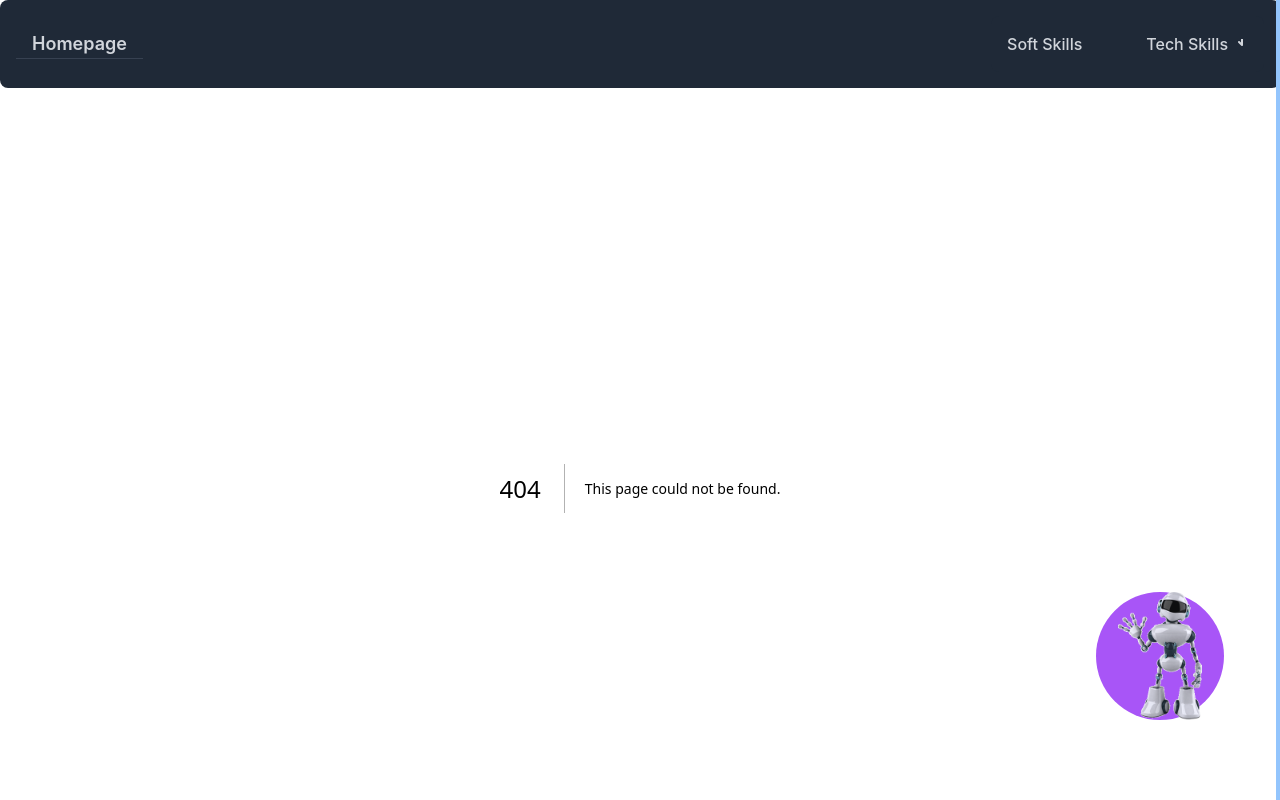
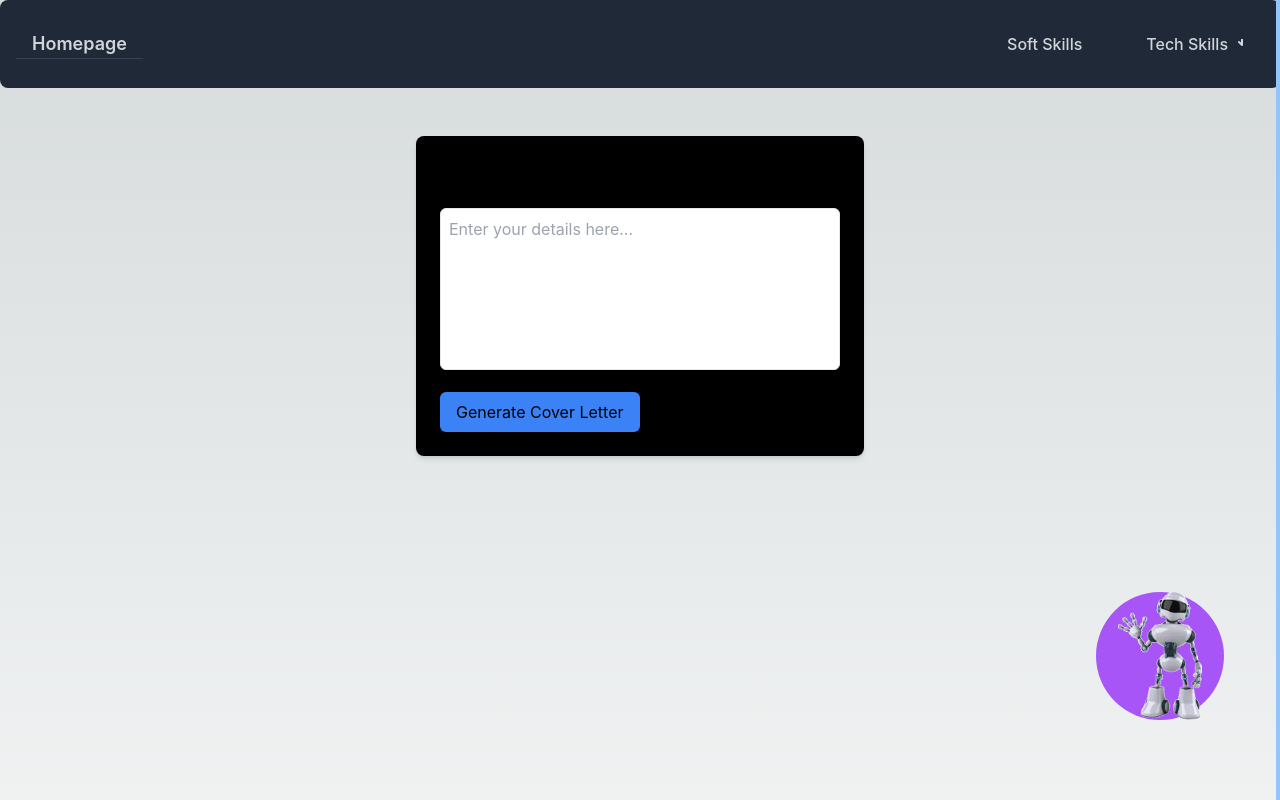
Before and after one commit to wunderfisch/nextjs_group_project, a Next.js app: page /generator in a window 1280 px wide. Before the commit this address had no page. Shown: the top 800 px of the page. Built offline with nearby package versions, Linux system fonts and the light colour scheme.

Commit message:
cover letter generator

```diff
--- /dev/null
+++ b/src/components/CoverLetterGenerator.tsx
@@ -0,0 +1,76 @@
+import React, { useState } from "react";
+
+const CoverLetterGenerator = () => {
+  const [input, setInput] = useState("");
+  const [generatedLetter, setGeneratedLetter] = useState("");
+
+  const generateCoverLetter = async () => {
+    const data = {
+      type: "text",
+      message: input,
+    };
+
+    try {
+      const res = await fetch("/api/openai", {
+        method: "POST",
+        body: JSON.stringify(data),
+        headers: {
+          Accept: "application/json",
+          "Content-Type": "application/json",
+        },
+      });
+
+      const responseData = await res.json();
+
+      if (responseData?.text) {
+        setGeneratedLetter(responseData.text); // Set the generated cover letter
+      }
+    } catch (error) {
+      console.log(error);
+    }
+  };
+
+  const downloadCoverLetter = () => {
+    const blob = new Blob([generatedLetter], { type: "text/plain" });
+    const url = URL.createObjectURL(blob);
+    const link = document.createElement("a");
+    link.href = url;
+    link.download = "cover_letter.txt";
+    link.click();
+  };
+
+  return (
+    <div className="flex flex-col items-center min-h-screen bg-white-100 py-8">
+      <div className="w-full max-w-md bg-black p-6 rounded-lg shadow-md">
+        <h2 className="text-2xl font-semibold mb-4">Generate Your Cover Letter</h2>
+        <textarea
+          value={input}
+          onChange={(e) => setInput(e.target.value)}
+          placeholder="Enter your details here..."
+          className="border p-2 mb-4 w-full rounded-md resize-none text-stone-900"
+          rows={6}
+        />
+        <button
+          onClick={generateCoverLetter}
+          className="bg-blue-500 text-black px-4 py-2 rounded-md shadow-md hover:bg-blue-600 transition duration-300"
+        >
+          Generate Cover Letter
+        </button>
+        {generatedLetter && (
+          <div className="mt-6 p-4 bg-gray-200 rounded-md">
+            <h3 className="text-lg font-semibold mb-2">Generated Cover Letter:</h3>
+            <pre className="overflow-auto max-h-40">{generatedLetter}</pre>
+            <button
+              onClick={downloadCoverLetter}
+              className="bg-green-500 text-black px-4 py-2 rounded-md mt-2 shadow-md hover:bg-green-600 transition duration-300"
+            >
+              Download Cover Letter
+            </button>
+          </div>
+        )}
+      </div>
+    </div>
+  );
+};
+
+export default CoverLetterGenerator;
--- /dev/null
+++ b/src/pages/generator.tsx
@@ -0,0 +1,12 @@
+import React from "react";
+import CoverLetterGenerator from "../components/CoverLetterGenerator";
+
+const Generator = () => {
+  return (
+    <div className="container mx-auto p-4">
+      <CoverLetterGenerator />
+    </div>
+  );
+};
+
+export default Generator;
```
